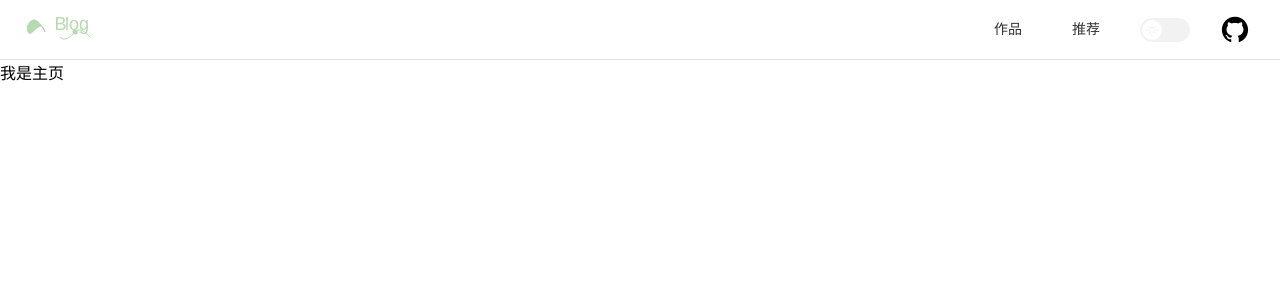
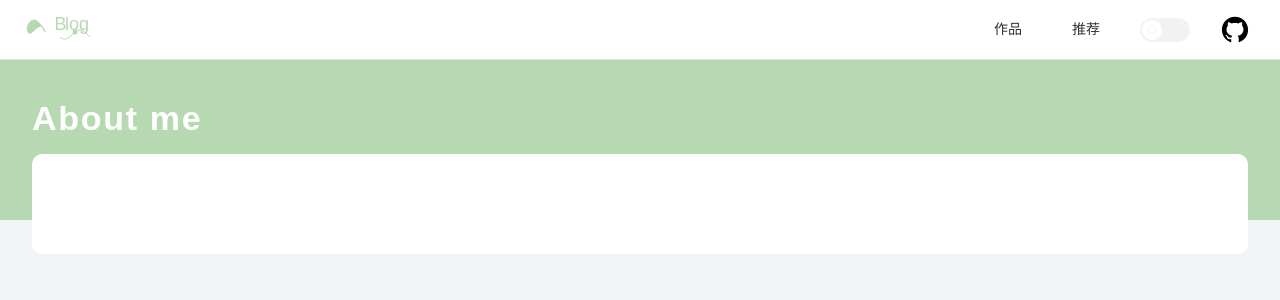
Before and after one commit to kaikaiGit/kaikaiGit_blog, a Vue app: page / in a window 1280 px wide. Shown: the top 300 px of the page. Built offline with nearby package versions, Linux system fonts and the light colour scheme.

Commit message:
feat: 完善首页内容1.0

```diff
--- a/src/assets/css/common.scss
+++ b/src/assets/css/common.scss
@@ -5,6 +5,11 @@
 :root.dark {
   background-color: var(--darkBgc);
   color: var(--darkTxtColor);
+}
+
+//白天模式主题
+:root {
+  background-color: rgb(243 244 246);
 }
 
 //全局css变量
--- a/src/pages/HomeView.vue
+++ b/src/pages/HomeView.vue
@@ -1,7 +1,37 @@
 <template>
-  <div>我是主页</div>
+  <div class="body">
+    <div class="top"></div>
+    <div class="content">
+      <h1 class="title">About me</h1>
+    </div>
+  </div>
 </template>
 
-<style lang="scss" scoped></style>
+<style lang="scss" scoped>
+.body {
+  .top {
+    height: 160px;
+    background-color: var(--themeColor);
+  }
+
+  .content {
+    position: relative;
+    height: 100px;
+    background-color: #fff;
+    border-radius: 10px;
+    margin: -66px 32px;
+
+    .title {
+      position: absolute;
+      left: 0;
+      top: -55px;
+      font-size: 34px;
+      font-weight: 600;
+      letter-spacing: 0.05em;
+      color: white;
+    }
+  }
+}
+</style>
 
 <script setup lang="ts"></script>
```
